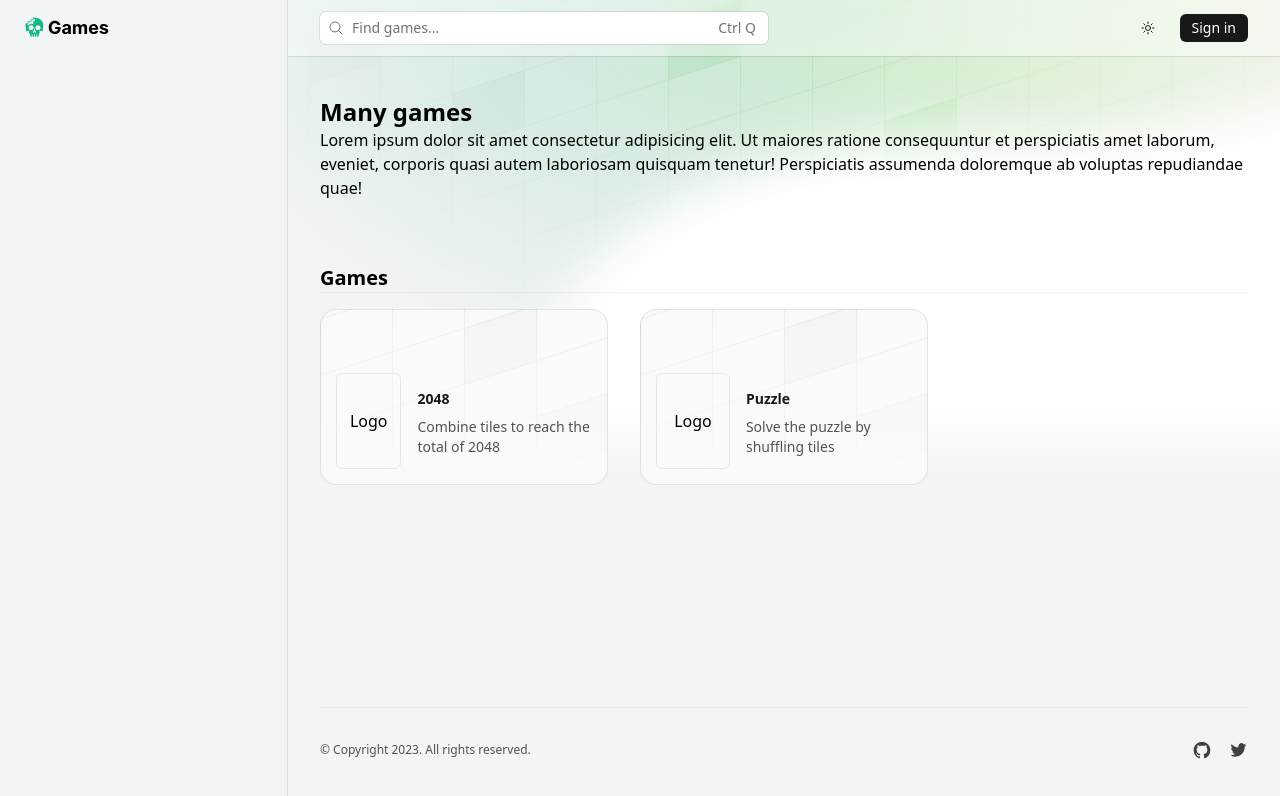
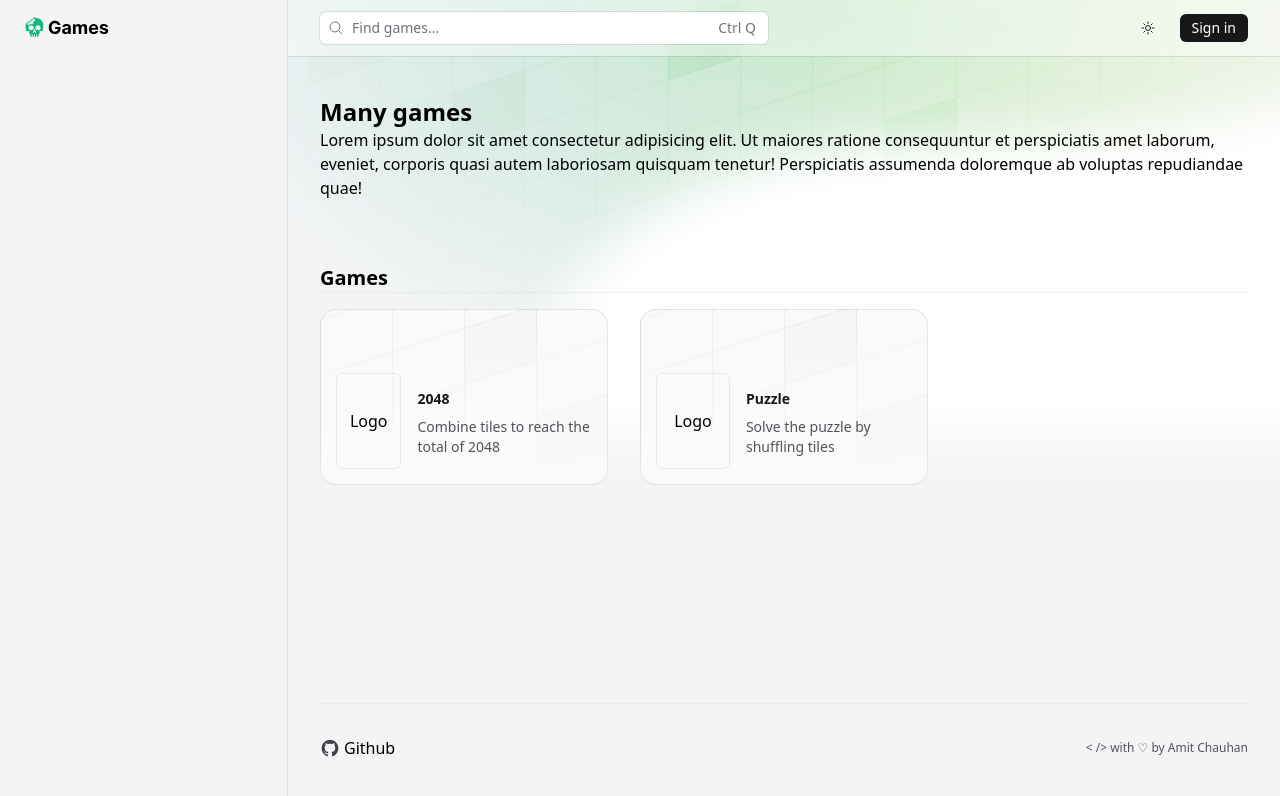
Before and after one commit to Legend0619/ManyGames, a React (Vite) app: page / in a window 1280 px wide. Shown: the top 796 px of the page. Built offline with nearby package versions, Linux system fonts and the light colour scheme.

Commit message:
updated footer

```diff
--- a/src/assets/icons/TwitterLogo.tsx
+++ /dev/null
@@ -1,14 +0,0 @@
-export default function TwitterLogo() {
-  return (
-    <>
-      <span className="sr-only">Follow us on Twitter</span>
-      <svg
-        viewBox="0 0 20 20"
-        aria-hidden="true"
-        className="h-5 w-5 fill-zinc-700 transition group-hover:fill-zinc-900 dark:fill-zinc-400 dark:group-hover:fill-zinc-500"
-      >
-        <path d="M16.712 6.652c.01.146.01.29.01.436 0 4.449-3.267 9.579-9.242 9.579v-.003a8.963 8.963 0 0 1-4.98-1.509 6.379 6.379 0 0 0 4.807-1.396c-1.39-.027-2.608-.966-3.035-2.337.487.097.99.077 1.467-.059-1.514-.316-2.606-1.696-2.606-3.3v-.041c.45.26.956.404 1.475.42C3.18 7.454 2.74 5.486 3.602 3.947c1.65 2.104 4.083 3.382 6.695 3.517a3.446 3.446 0 0 1 .94-3.217 3.172 3.172 0 0 1 4.596.148 6.38 6.38 0 0 0 2.063-.817 3.357 3.357 0 0 1-1.428 1.861 6.283 6.283 0 0 0 1.865-.53 6.735 6.735 0 0 1-1.62 1.744Z"></path>
-      </svg>
-    </>
-  );
-}
--- a/src/layout/Footer.tsx
+++ b/src/layout/Footer.tsx
@@ -1,25 +1,22 @@
 import GithubLogo from "../assets/icons/GithubLogo";
-import TwitterLogo from "../assets/icons/TwitterLogo";
-import GameReviewForm from "./components/GameReviewForm";
 
 export default function Footer() {
   return (
     <footer className="space-y-10 pb-10">
-      {/* <div className="relative h-8">
-        <GameReviewForm />
-      </div> */}
       <div className="flex flex-col items-center justify-between gap-5 border-t border-zinc-900/5 pt-8 dark:border-white/5 sm:flex-row">
-        <p className="text-xs text-zinc-600 dark:text-zinc-400">
-          © Copyright 2023. All rights reserved.
-        </p>
         <div className="flex gap-4">
-          <a href="/#" aria-label="Home">
+          <a
+            href="/#"
+            aria-label="Home"
+            className="flex items-center gap-1 dark:text-zinc-400"
+          >
             <GithubLogo />
-          </a>
-          <a href="/#" aria-label="Home">
-            <TwitterLogo />
+            Github
           </a>
         </div>
+        <p className="text-xs text-zinc-600 dark:text-zinc-400">
+          {"< />"} with ♡ by Amit Chauhan
+        </p>
       </div>
     </footer>
   );
```
